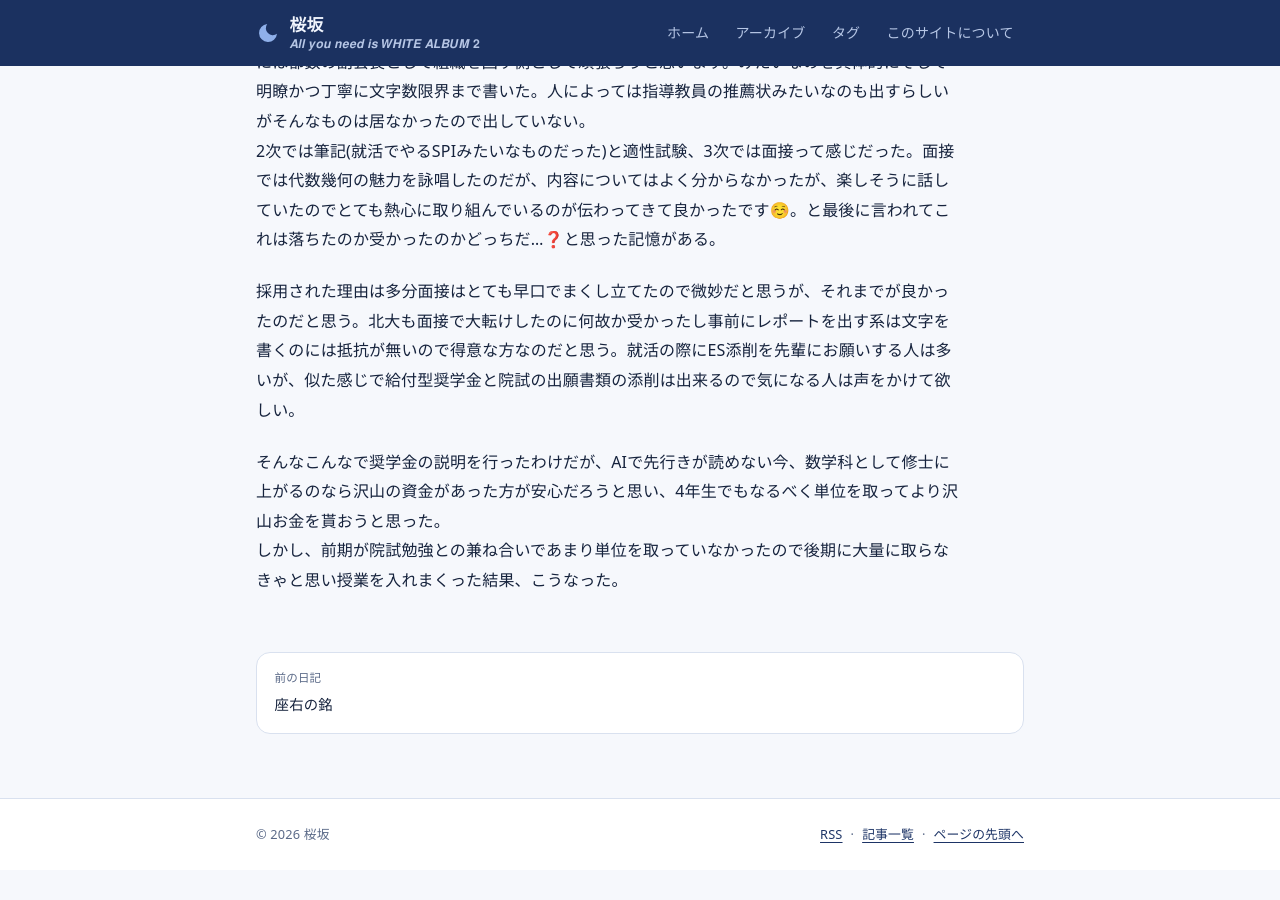
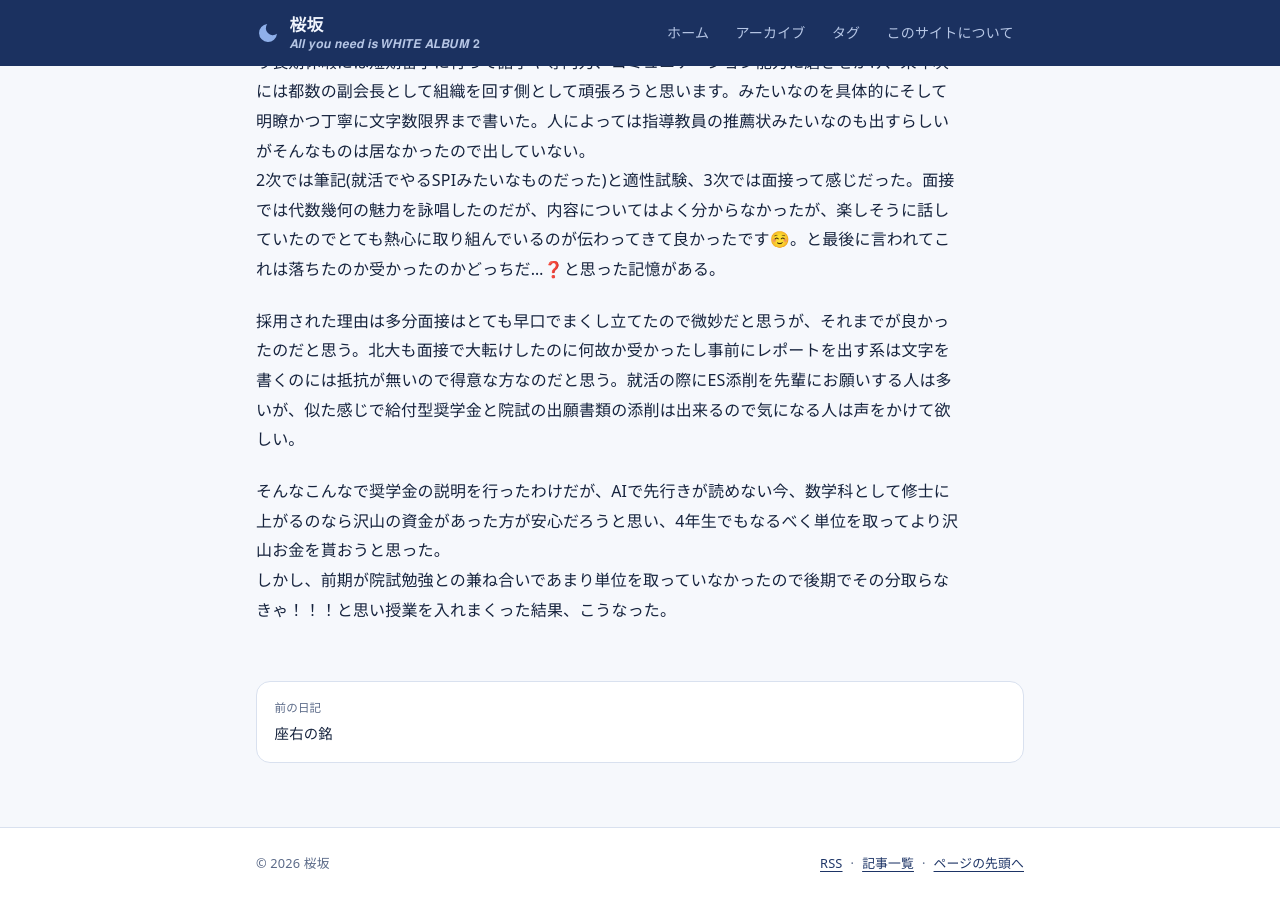
Before and after one commit to sakurazaka-math/sakurazaka-math.github.io, a Jekyll site: the page built from _posts/2026-10-25-day22.md, in a window 1280 px wide and 900 px high, scrolled down 1789 px. Built offline with Jekyll 4.4.1, drawn with Linux system fonts in a browser that asks for light colours; before the commit the page ends 2659 px from its top, so only the background shows below that; some of the changed text lies outside the part shown.

Commit message:
2026-10-23-day22.md を更新

```diff
--- a/_posts/2026-10-25-day22.md
+++ b/_posts/2026-10-25-day22.md
@@ -5,6 +5,7 @@
 mood: 日による
 ---
 最近ちょっと精神状態が悪く、日記を更新する元気が無かったのだが、都数総会後の飲み会で元気が戻ってきた＆更新してください️️️‼️と後輩から圧をかけられたので更新しようと思う。
+何日かに分けて何で精神状態が終わったかとか諸々を書こうと思う。
 <!--more-->
 
 ## 何をしていたか？＆奨学金について
@@ -33,4 +34,4 @@
 採用された理由は多分面接はとても早口でまくし立てたので微妙だと思うが、それまでが良かったのだと思う。北大も面接で大転けしたのに何故か受かったし事前にレポートを出す系は文字を書くのには抵抗が無いので得意な方なのだと思う。就活の際にES添削を先輩にお願いする人は多いが、似た感じで給付型奨学金と院試の出願書類の添削は出来るので気になる人は声をかけて欲しい。
 
 そんなこんなで奨学金の説明を行ったわけだが、AIで先行きが読めない今、数学科として修士に上がるのなら沢山の資金があった方が安心だろうと思い、4年生でもなるべく単位を取ってより沢山お金を貰おうと思った。
-しかし、前期が院試勉強との兼ね合いであまり単位を取っていなかったので後期に大量に取らなきゃと思い授業を入れまくった結果、こうなった。
+しかし、前期が院試勉強との兼ね合いであまり単位を取っていなかったので後期でその分取らなきゃ！！！と思い授業を入れまくった結果、こうなった。
```
